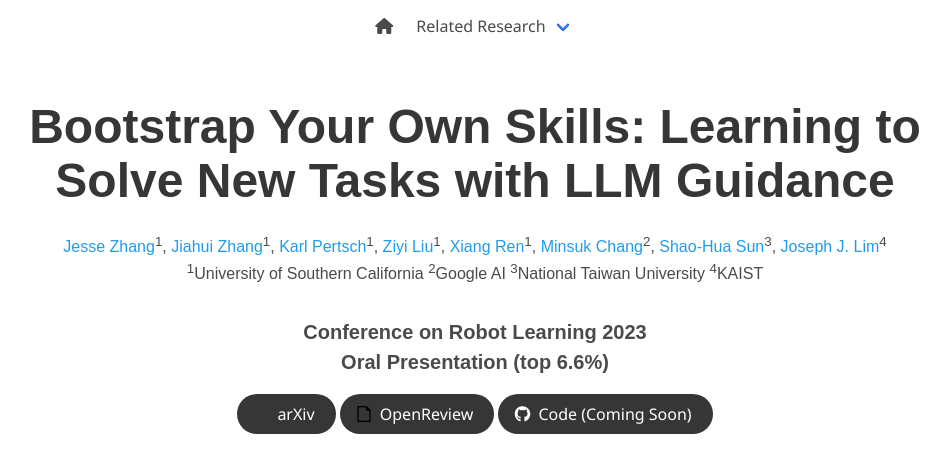
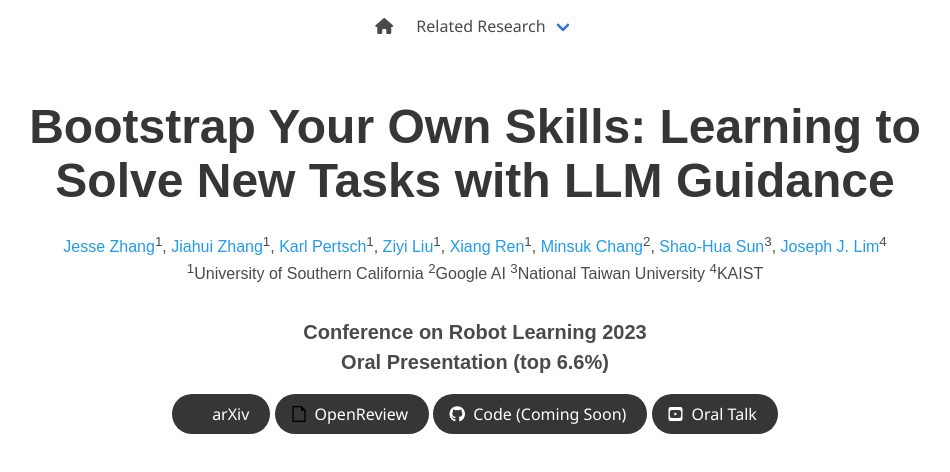
Before and after one commit to clvrai/boss, a plain HTML site: page docs/index.html in a window 1280 px wide. Shown: the top 472 px of the page, without its empty margins (165-1115 px from the left). Drawn offline with nearby package versions, Linux system fonts and the light colour scheme; some icons are missing; a web font is replaced by a local one.

Commit message:
Update index.html

```diff
--- a/docs/index.html
+++ b/docs/index.html
@@ -155,6 +155,15 @@
                       <i class="fab fa-github"></i>
                     </span>
                     <span>Code (Coming Soon)</span>
+                  </a>
+                </span>
+		<!-- Talk Link. -->
+                <span class="link-block">
+                  <a href="https://youtu.be/2NbuFr27HCk?si=EIiuJ4PyDJVQo2De&t=16386" class="external-link button is-normal is-rounded is-dark">
+                    <span class="icon">
+                      <i class="fab fa-youtube-square"></i>
+                    </span>
+                    <span>Oral Talk</span>
                   </a>
                 </span>
 
```
